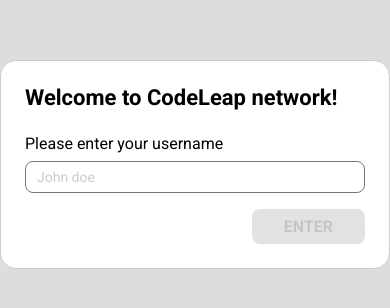
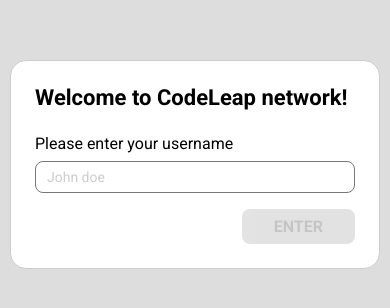
Before and after one commit to mfladeira/code-leap, a Next.js app: page /signup in a window 390 px wide. Shown: the part 258-566 px from the top of the page. Built offline with nearby package versions, Linux system fonts and the light colour scheme.

Commit message:
style: add responsiveness

```diff
--- a/src/app/signup/signup.module.css
+++ b/src/app/signup/signup.module.css
@@ -7,7 +7,7 @@
   align-items: center;
 }
 
-.cardWrapper{
+.cardWrapper {
   width: 500px;
 }
 
@@ -16,3 +16,10 @@
   justify-content: flex-end;
   margin-top: var(--spacing-4);
 }
+
+@media (max-width: 480px) {
+  .cardWrapper {
+    width: 100%;
+    padding: 10px;
+  }
+}
```
Also changed, not shown: src/components/modal/modal.module.css (+8 -1 lines).
